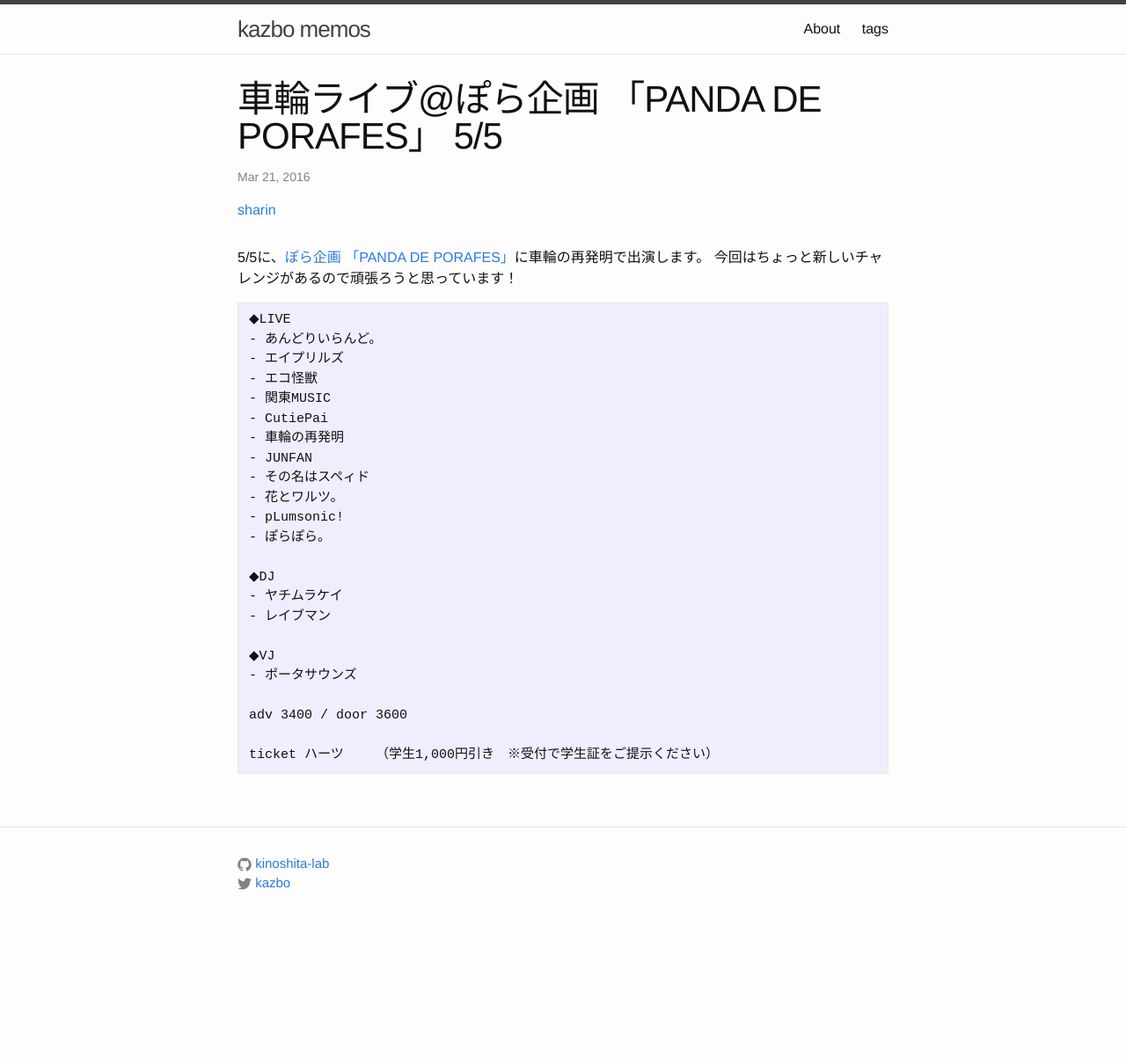
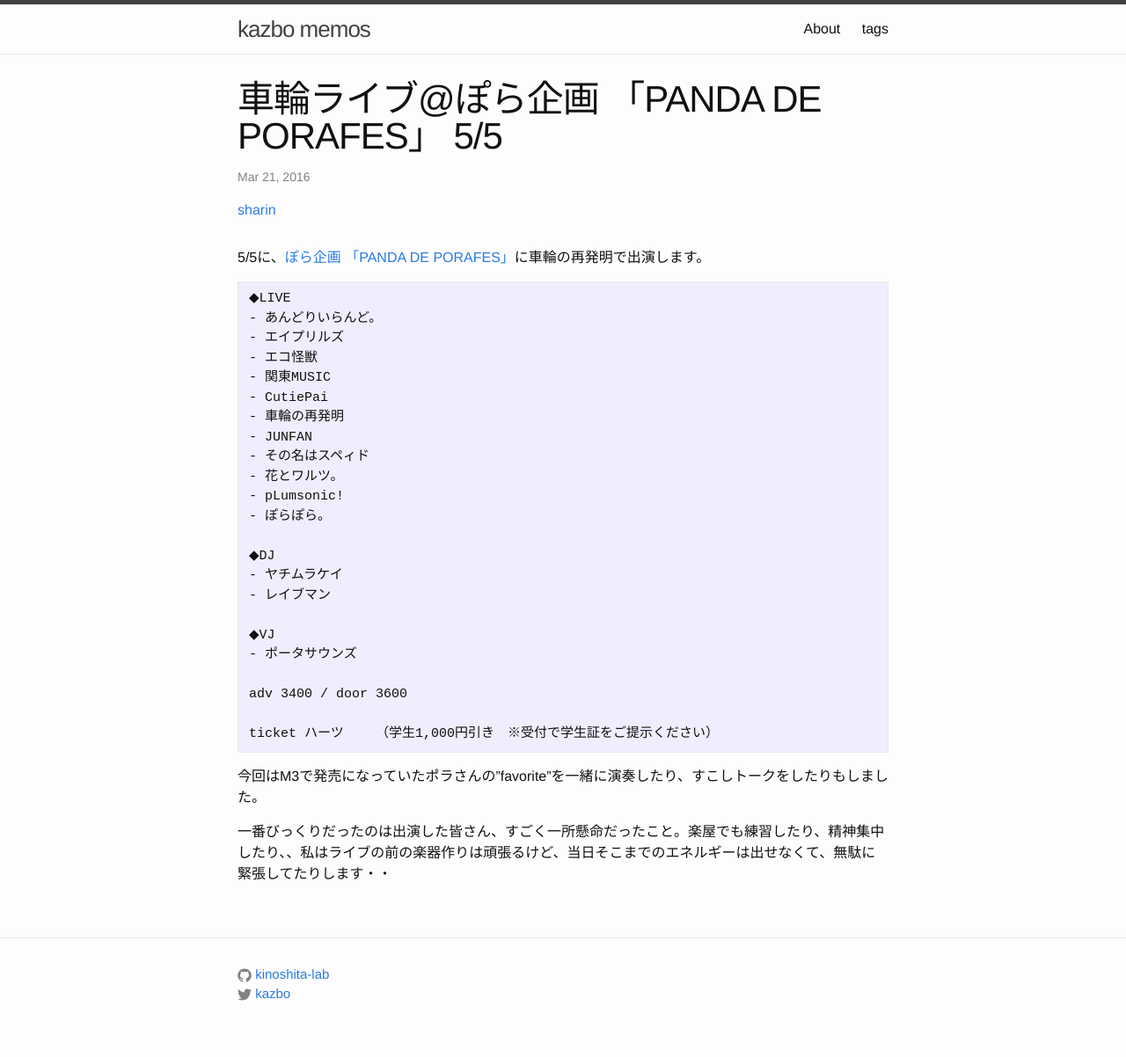
Before and after one commit to kinoshita-lab/kazbo, a Jekyll site: the page built from _posts/2016-03-21-sharin-hearts.md, in a window 1280 px wide. Shown: the whole page at 88% size. Built offline with Jekyll 4.4.1, drawn with Linux system fonts in a browser that asks for light colours; before the commit the page ends 1076 px from its top, so only the background shows below that.

Commit message:
modify post

```diff
--- a/_posts/2016-03-21-sharin-hearts.md
+++ b/_posts/2016-03-21-sharin-hearts.md
@@ -5,7 +5,6 @@ date:   2016-03-21
 tags: sharin
 ---
 5/5に、[ぽら企画 「PANDA DE PORAFES」](http://hearts-web.net/plus/live-schedule/55-2/)に車輪の再発明で出演します。
-今回はちょっと新しいチャレンジがあるので頑張ろうと思っています！
 
     ◆LIVE
     - あんどりいらんど。
@@ -30,3 +29,8 @@ tags: sharin
     adv 3400 / door 3600
 
     ticket ハーツ	（学生1,000円引き　※受付で学生証をご提示ください）
+
+
+今回はM3で発売になっていたポラさんの"favorite"を一緒に演奏したり、すこしトークをしたりもしました。
+
+一番びっくりだったのは出演した皆さん、すごく一所懸命だったこと。楽屋でも練習したり、精神集中したり、、私はライブの前の楽器作りは頑張るけど、当日そこまでのエネルギーは出せなくて、無駄に緊張してたりします・・
```
